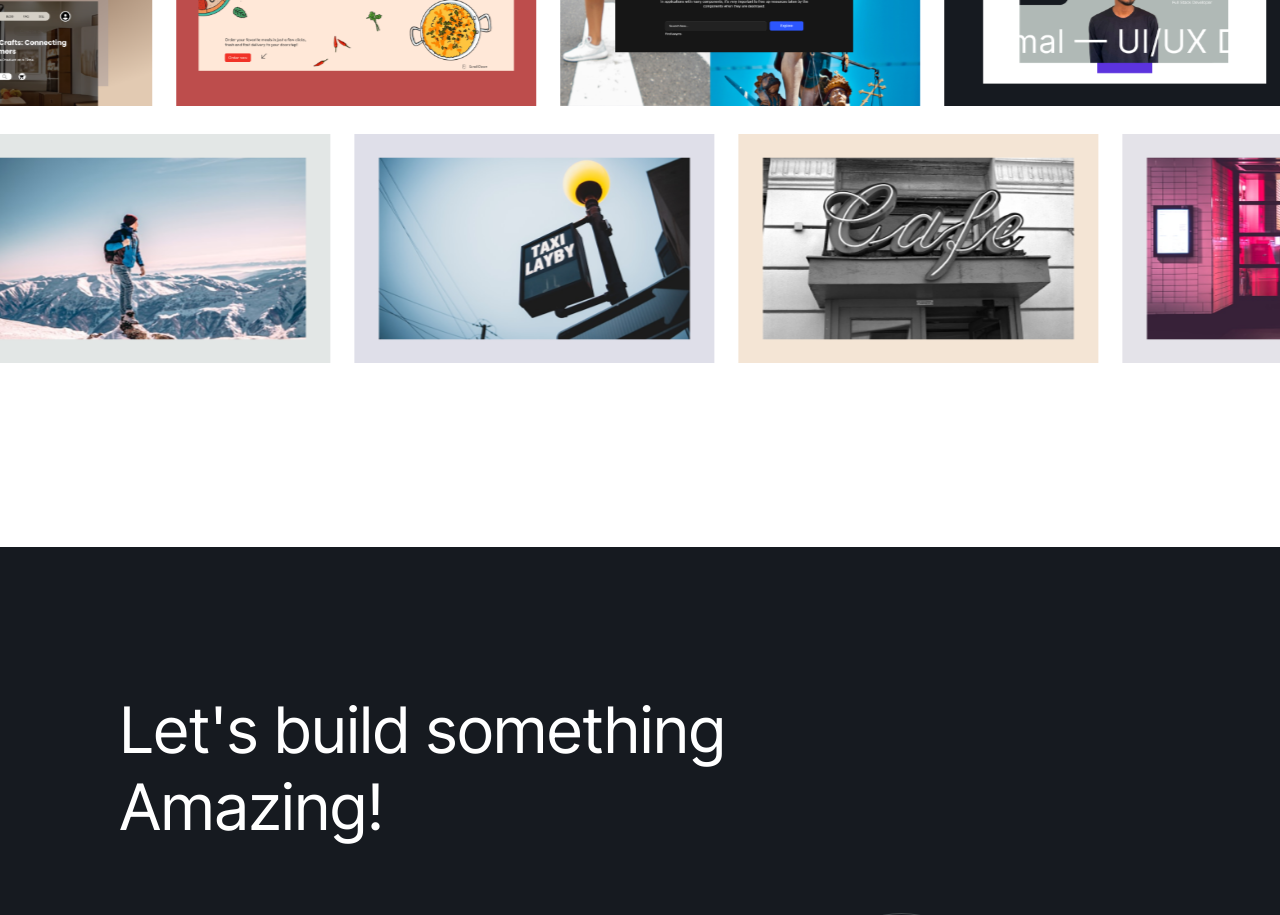
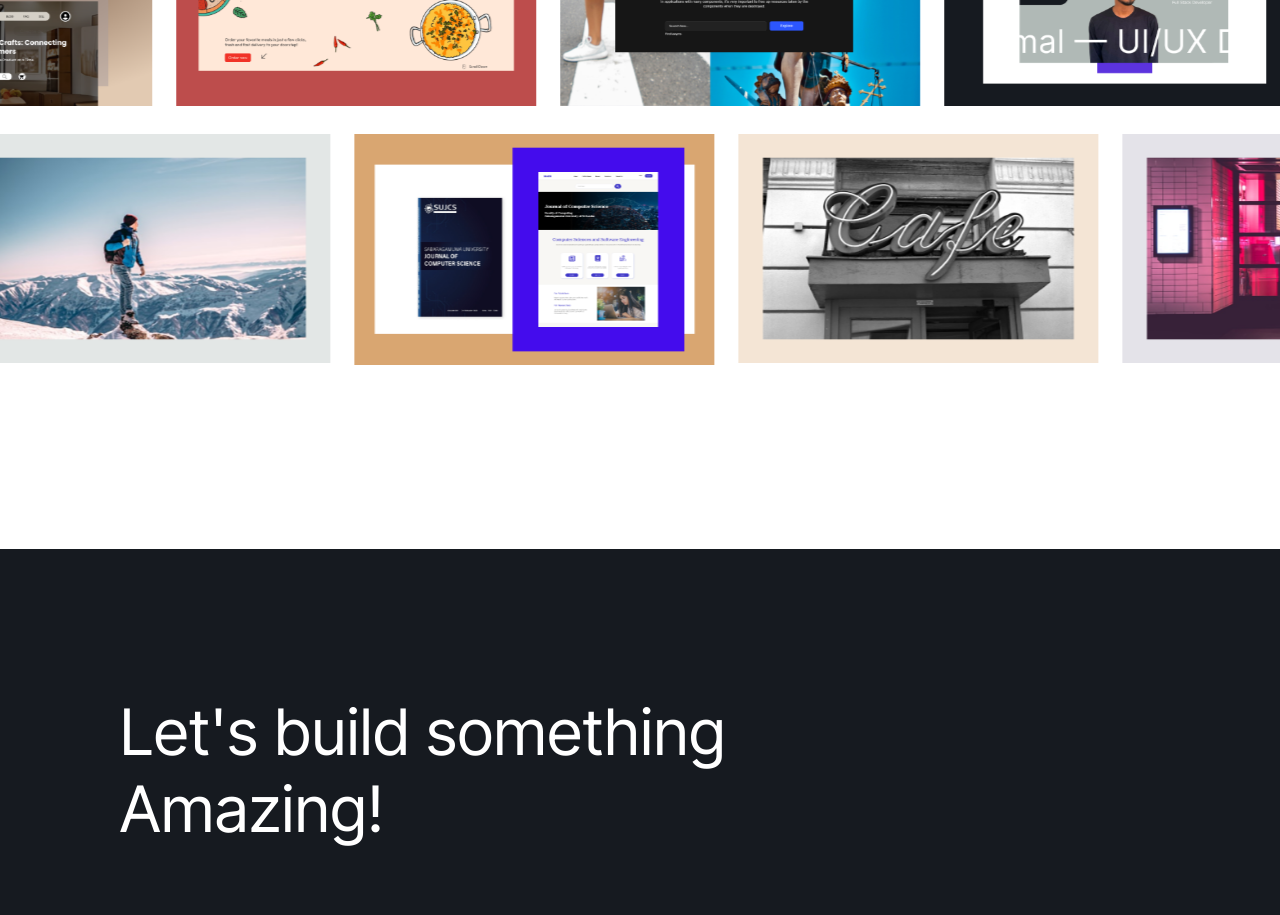
Before and after one commit to Tharindu-Lakmal/My-Portfolio, a React (Vite) app in the folder frontend/: page / in a window 1280 px wide. Shown: the part 4540-5455 px from the top of the page. Built offline with nearby package versions, Linux system fonts and the light colour scheme.

Commit message:
project added

```diff
--- a/frontend/src/assets/assets.js
+++ b/frontend/src/assets/assets.js
@@ -288,7 +288,7 @@ export const top_work = [
 ]
 
 
-export const slider = [artisanLanka, FoodBuddy, JurisConnect, MyPortfolio, card5, card6, card7, card8]
+export const slider = [artisanLanka, FoodBuddy, JurisConnect, MyPortfolio, SUSLWebPeoject, card6, card7, card8]
 
 
 export const frontend_skills = [
```
